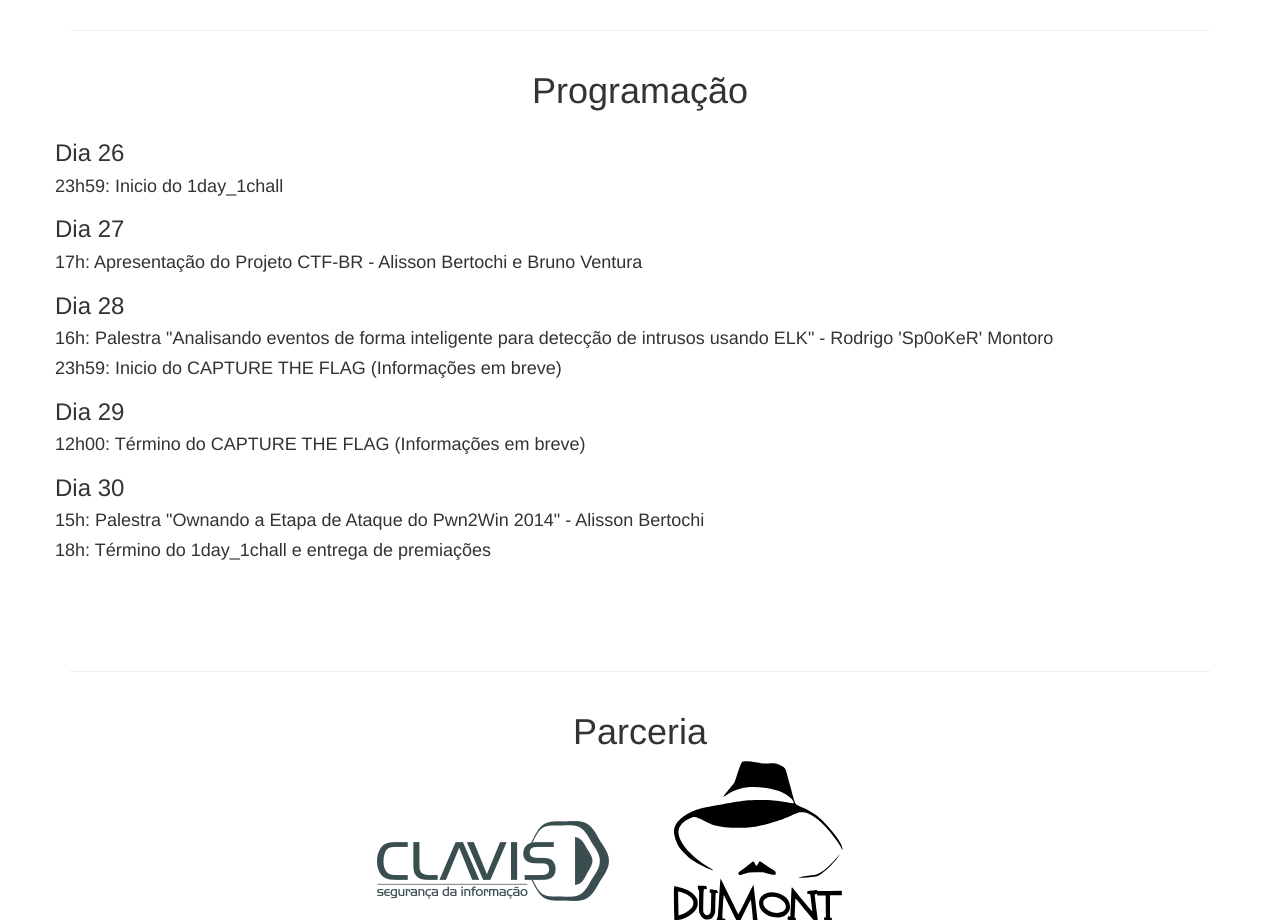
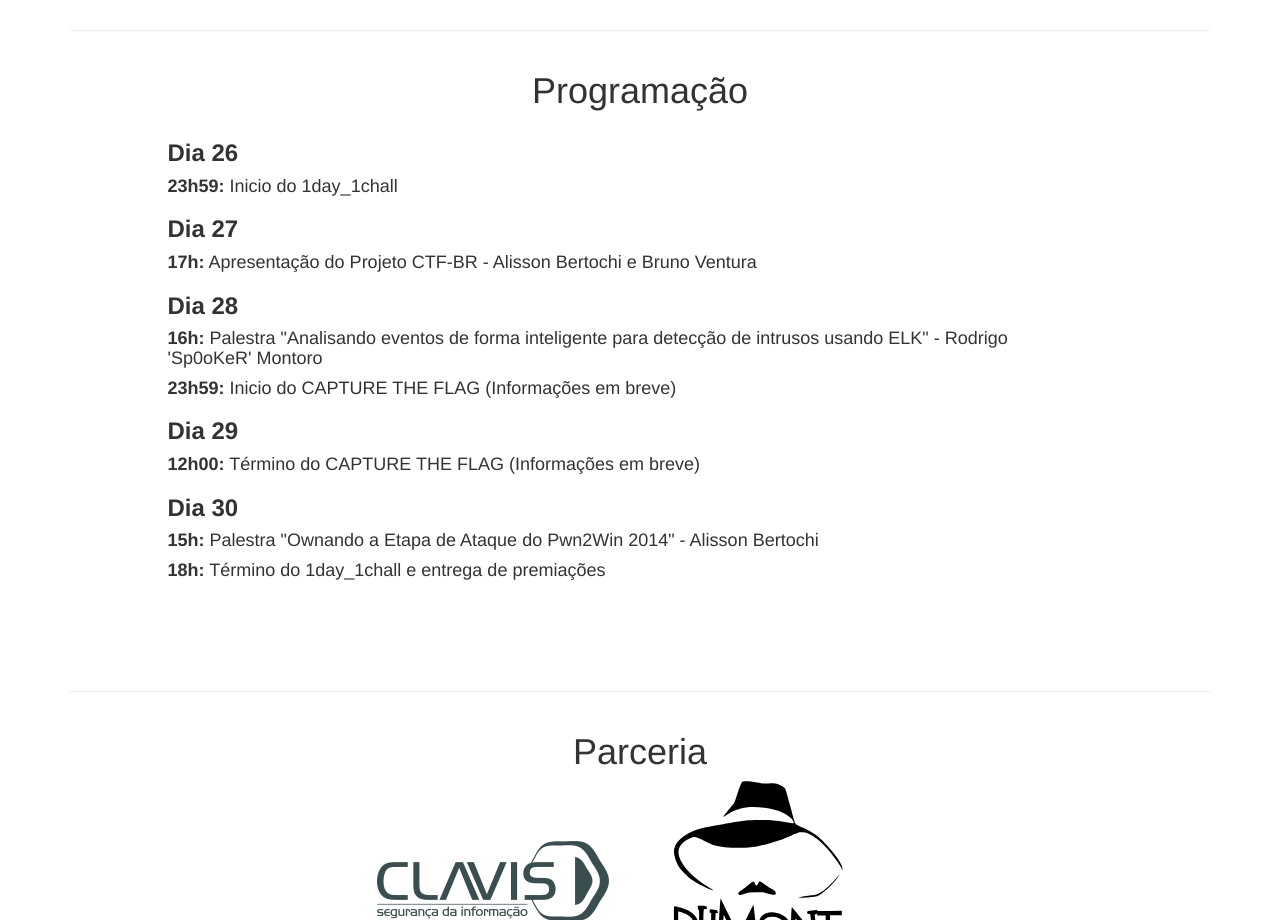
Before and after one commit to ctf-br/cp2016-hotsite, a website: page src/index.html in a window 1280 px wide. Shown: the part 1080-2000 px from the top of the page. Drawn offline with Linux system fonts and the light colour scheme.

Commit message:
editing schedule html

```diff
--- a/src/index.html
+++ b/src/index.html
@@ -94,18 +94,20 @@
                 <h1>Programação</h1>
             </div>
             <div class="row">
-                <h3>Dia 26</h3>
-                <h4>23h59: Inicio do 1day_1chall</h4>
-                <h3>Dia 27</h3>
-                <h4>17h: Apresentação do Projeto CTF-BR - Alisson Bertochi e Bruno Ventura</h4>
-                <h3>Dia 28</h3>
-                <h4>16h: Palestra "Analisando eventos de forma inteligente para detecção de intrusos usando ELK" - Rodrigo 'Sp0oKeR' Montoro</h4>
-                <h4>23h59: Inicio do CAPTURE THE FLAG (Informações em breve)</h4>
-                <h3>Dia 29</h3>
-                <h4>12h00: Término do CAPTURE THE FLAG (Informações em breve)</h4>
-                <h3>Dia 30</h3>
-                <h4>15h: Palestra "Ownando a Etapa de Ataque do Pwn2Win 2014" - Alisson Bertochi</h4>
-                <h4>18h: Término do 1day_1chall e entrega de premiações</h4>
+                <div class="col-sm-offset-1 col-sm-9">
+                    <h3><strong>Dia 26</strong></h3>
+                    <h4><strong>23h59:</strong> Inicio do 1day_1chall</h4>
+                    <h3><strong>Dia 27</strong></h3>
+                    <h4><strong>17h:</strong> Apresentação do Projeto CTF-BR - Alisson Bertochi e Bruno Ventura</h4>
+                    <h3><strong>Dia 28</strong></h3>
+                    <h4><strong>16h:</strong> Palestra "Analisando eventos de forma inteligente para detecção de intrusos usando ELK" - Rodrigo 'Sp0oKeR' Montoro</h4>
+                    <h4><strong>23h59:</strong> Inicio do CAPTURE THE FLAG (Informações em breve)</h4>
+                    <h3><strong>Dia 29</strong></h3>
+                    <h4><strong>12h00:</strong> Término do CAPTURE THE FLAG (Informações em breve)</h4>
+                    <h3><strong>Dia 30</strong></h3>
+                    <h4><strong>15h:</strong> Palestra "Ownando a Etapa de Ataque do Pwn2Win 2014" - Alisson Bertochi</h4>
+                    <h4><strong>18h:</strong> Término do 1day_1chall e entrega de premiações</h4>
+                </div>
             </div>
         </div>
         <!-- /.row -->
@@ -191,7 +193,7 @@
       m=s.getElementsByTagName(o)[0];a.async=1;a.src=g;m.parentNode.insertBefore(a,m)
       })(window,document,'script','//www.google-analytics.com/analytics.js','ga');
 
-      ga('create', 'UA-57085231-1', 'auto');
+      ga('create', 'UA-57085231-2', 'auto');
       ga('send', 'pageview');
 
     </script>
```
